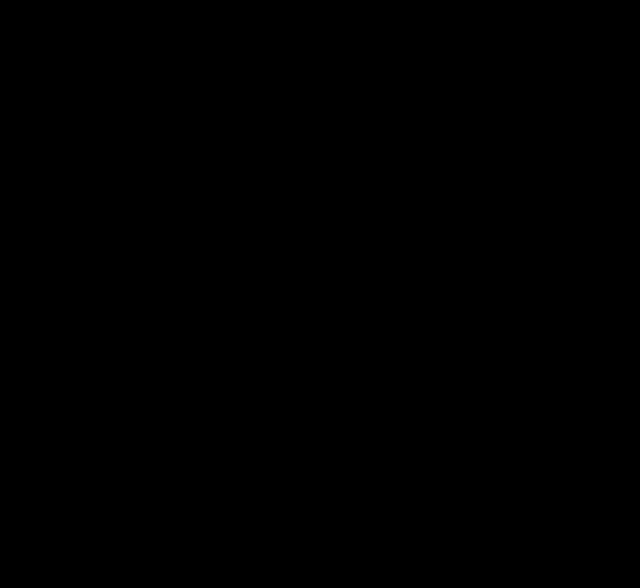
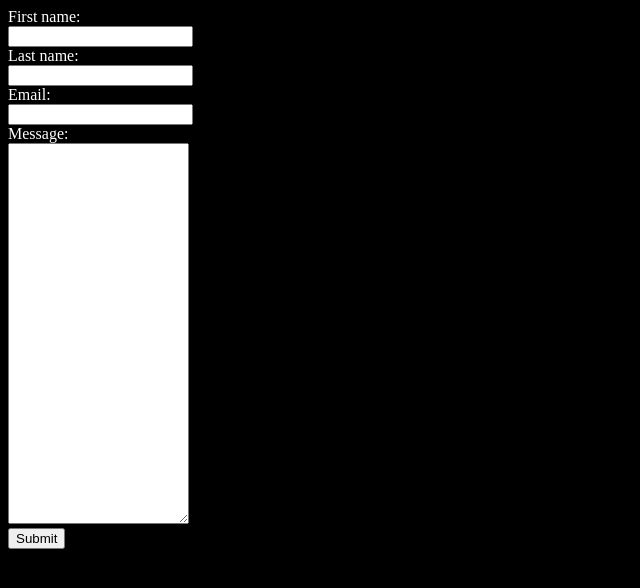
Before and after one commit to tysonwmccrary/savvy-coders-exercises, a plain HTML site: page contact/index.html in a window 1280 px wide. Shown: the whole page, without its empty margins (0-640 px from the left). Drawn offline with Linux system fonts and the light colour scheme.

Commit message:
update contact form

```diff
--- a/contact/index.html
+++ b/contact/index.html
@@ -9,5 +9,18 @@
 </head>
 <body>
 
+  <form>
+    <label>First name:</label><br>
+    <input type="text" name="firstname"><br>
+    <label>Last name:</label><br>
+    <input type="text" name="lastname"><br>
+    <label>Email:</label><br>
+    <input type="email"><br>
+    <label>Message:</label><br>
+    <textarea name="message" rows="25" col="25"></textarea>
+    <br>
+    <input type="submit" value="Submit">
+  </form>
+
 </body>
 </html>
--- a/css/style.css
+++ b/css/style.css
@@ -2,13 +2,10 @@
 h1 {font-family: verdana;}
 h1 {color: white;}
 p {color: white;}
+label {color: white;}
 i {font-size: 300%;}
 li {color: white}
 a {color: white;}
 body {background-color: black;}
 
-<style type="text/css">
-html, body {
-  overflow: hidden;
-}
-</style>
+div {}
```
